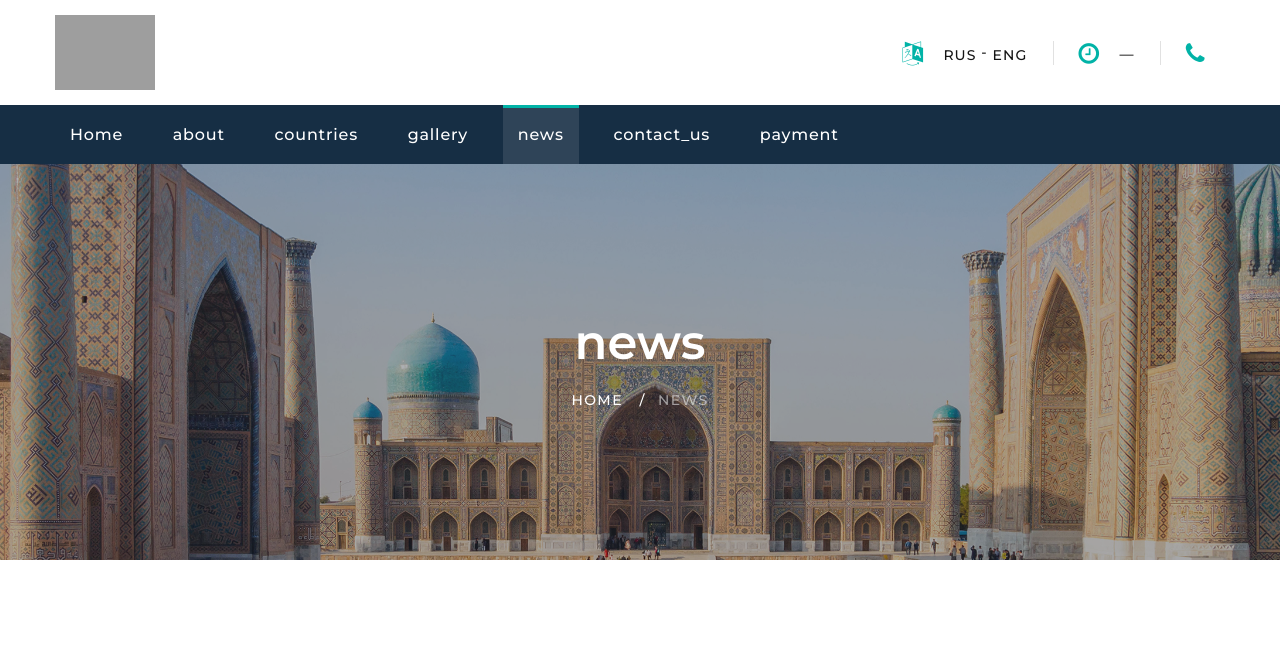
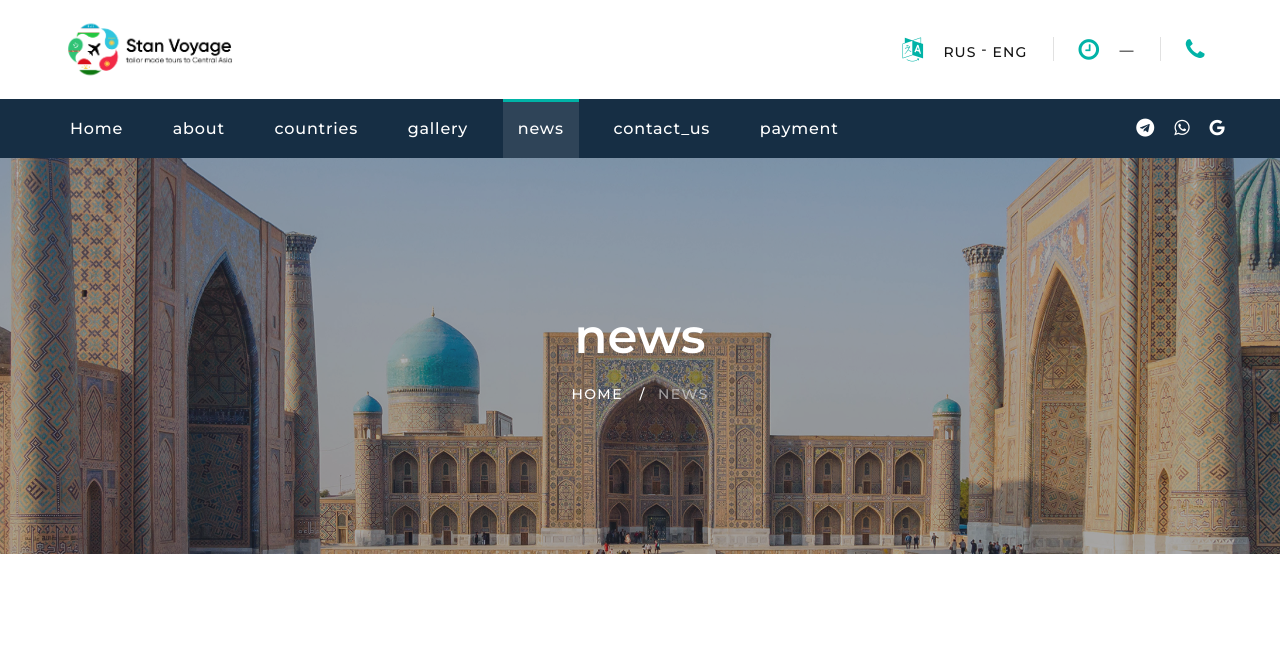
Before and after one commit to davranaff/stanvoyage, a Django app: page /en/blogs/ in a window 1280 px wide. Shown: the top 649 px of the page. Run offline with Django 4.2, Linux system fonts and the light colour scheme; data that the repository does not hold is empty; some libraries are stand-ins or nearby versions; grey boxes are pictures that could not be loaded.

Commit message:
added social links and changed logo

```diff
--- a/app/templates/tags/navbar.html
+++ b/app/templates/tags/navbar.html
@@ -24,7 +24,7 @@
                             <span></span></button>
                         <!-- RD Navbar Brand-->
                         <div class="rd-navbar-brand"><a class="brand" href="{% url 'home' %}"><img
-                                src="{% static 'logo/logo.svg' %}" alt="logo" style="width: 100px;"/></a></div>
+                                src="{% static 'logo/logo(2).jpg' %}" alt="logo" style="width: 300px;"/></a></div>
                     </div>
                     <div class="rd-navbar-aside-right rd-navbar-collapse">
                         <ul class="rd-navbar-corporate-contacts">
@@ -47,7 +47,8 @@
                             <li>
                                 <div class="unit unit-spacing-xs">
                                     <div class="unit-left"><span class="icon fa fa-phone"></span></div>
-                                    <div class="unit-body"><a class="link-phone" href="tel:{{ info.phone }}">{{ info.phone }}</a>
+                                    <div class="unit-body"><a class="link-phone"
+                                                              href="tel:{{ info.phone }}">{{ info.phone }}</a>
                                     </div>
                                 </div>
                             </li>
@@ -58,6 +59,11 @@
             <div class="rd-navbar-main-outer">
                 <div class="rd-navbar-main">
                     <div class="rd-navbar-nav-wrap">
+                        <ul class="list-inline list-inline-md rd-navbar-corporate-list-social">
+                            <li><a class="icon fa fa-telegram" href="https://t.me/StanVoyage"></a></li>
+                            <li><a class="icon fa fa-whatsapp" href="https://wa.me/+998993535755"></a></li>
+                            <li><a class="icon fa fa-google" href="mailto:info@stanvoyage.com"></a></li>
+                        </ul>
                         <!-- RD Navbar Nav-->
                         <ul class="rd-navbar-nav">
                             <li class="rd-nav-item {% if path == 'en' or path == 'ru' %}active{% endif %}">
```
Also changed, not shown: static/logo/logo(2).jpg (added).
